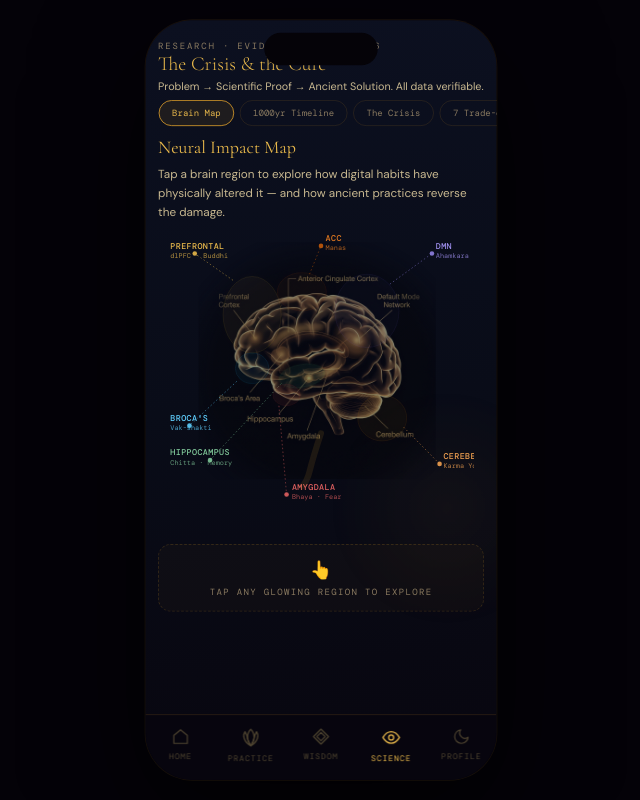
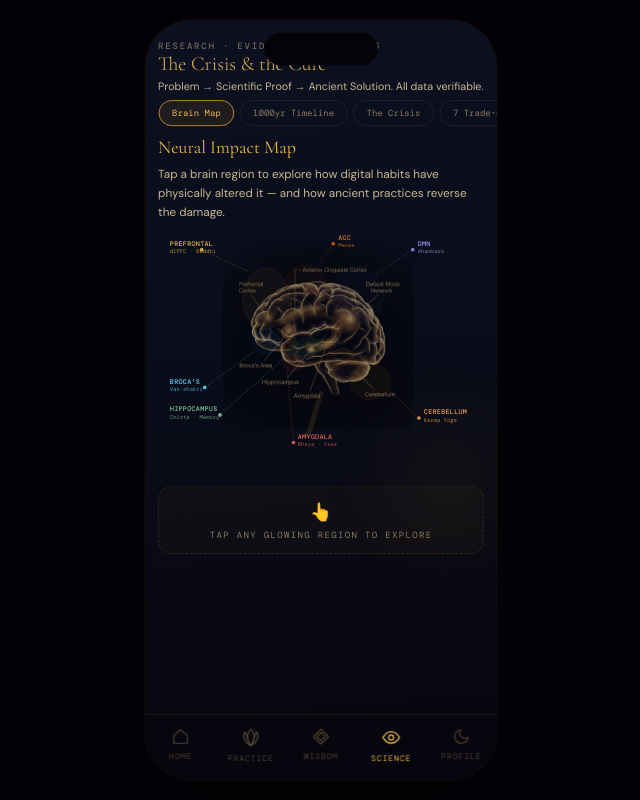
Before and after one commit to tejastarun007/Antahkarana-Cure-to-Brain-Rot, a Next.js app: page /science in a window 1280 px wide. Shown: the whole page, without its empty margins (319-959 px from the left). Built offline with nearby package versions, Linux system fonts and the light colour scheme.

Commit message:
fix: widen SVG viewBox to prevent text clipping, re-center brain and hotspots

```diff
--- a/src/app/(app)/science/page.tsx
+++ b/src/app/(app)/science/page.tsx
@@ -51,7 +51,7 @@ export default function Science() {
                 animation:'aura 7s ease-in-out infinite', pointerEvents:'none', zIndex:0
               }}/>
 
-              <svg viewBox="0 0 400 380" style={{width:'100%', height:'auto', position:'relative', zIndex:1}}>
+              <svg viewBox="0 0 500 380" style={{width:'100%', height:'auto', position:'relative', zIndex:1}}>
                 <defs>
                   {BRAIN_REGIONS.map(r => (
                     <filter key={`glow-${r.id}`} id={`glow-${r.id}`} x="-50%" y="-50%" width="200%" height="200%">
@@ -72,14 +72,14 @@ export default function Science() {
                     <stop offset="100%" stopColor="white" stopOpacity="0"/>
                   </radialGradient>
                   <mask id="vignetteMask">
-                    <rect width="400" height="380" fill="url(#vignette)"/>
+                    <rect width="500" height="380" fill="url(#vignette)"/>
                   </mask>
                 </defs>
 
                 {/* Real brain image as base layer */}
                 <image
                   href="/brain-regions.png"
-                  x="40" y="10" width="310" height="310"
+                  x="90" y="10" width="310" height="310"
                   opacity="0.55"
                   mask="url(#vignetteMask)"
                   style={{mixBlendMode:'screen'}}
@@ -89,97 +89,97 @@ export default function Science() {
 
                 {/* Prefrontal Cortex — front-top of brain */}
                 <g onClick={() => setSelectedRegion(selectedRegion === 'pfc' ? null : 'pfc')} style={{cursor:'pointer'}}>
-                  <ellipse cx="110" cy="105" rx="38" ry="50" fill={selectedRegion === 'pfc' ? '#e8b84b28' : '#e8b84b0a'}
+                  <ellipse cx="160" cy="105" rx="38" ry="50" fill={selectedRegion === 'pfc' ? '#e8b84b28' : '#e8b84b0a'}
                     filter={`url(#glow-pfc)`} stroke={selectedRegion === 'pfc' ? '#e8b84b' : '#e8b84b33'} strokeWidth={selectedRegion === 'pfc' ? '1.5' : '0.5'}
                     style={{transition:'all 0.4s ease'}}>
                     {selectedRegion === 'pfc' && <animate attributeName="opacity" values="0.6;1;0.6" dur="2.5s" repeatCount="indefinite"/>}
                   </ellipse>
-                  <line x1="85" y1="60" x2="35" y2="25" stroke="#e8b84b" strokeWidth="0.8" strokeDasharray="2,3" opacity="0.7"/>
-                  <circle cx="35" cy="25" r="3" fill="#e8b84b" opacity="0.9"/>
+                  <line x1="130" y1="60" x2="55" y2="25" stroke="#e8b84b" strokeWidth="0.8" strokeDasharray="2,3" opacity="0.7"/>
+                  <circle cx="55" cy="25" r="3" fill="#e8b84b" opacity="0.9"/>
                   <text x="3" y="19" fill="#e8b84b" fontSize="11" fontFamily="var(--mono)" letterSpacing="0.5" fontWeight="500">PREFRONTAL</text>
                   <text x="3" y="31" fill="#e8b84b" fontSize="9" fontFamily="var(--mono)" opacity="0.75">dlPFC · Buddhi</text>
                 </g>
 
                 {/* Anterior Cingulate Cortex — top center-deep */}
                 <g onClick={() => setSelectedRegion(selectedRegion === 'acc' ? null : 'acc')} style={{cursor:'pointer'}}>
-                  <ellipse cx="175" cy="75" rx="32" ry="25" fill={selectedRegion === 'acc' ? '#c45a0a33' : '#c45a0a0a'}
+                  <ellipse cx="225" cy="75" rx="32" ry="25" fill={selectedRegion === 'acc' ? '#c45a0a33' : '#c45a0a0a'}
                     filter={`url(#glow-acc)`} stroke={selectedRegion === 'acc' ? '#c45a0a' : '#c45a0a33'} strokeWidth={selectedRegion === 'acc' ? '1.5' : '0.5'}
                     style={{transition:'all 0.4s ease'}}>
                     {selectedRegion === 'acc' && <animate attributeName="opacity" values="0.6;1;0.6" dur="2.5s" repeatCount="indefinite"/>}
                   </ellipse>
-                  <line x1="185" y1="52" x2="200" y2="15" stroke="#c45a0a" strokeWidth="0.8" strokeDasharray="2,3" opacity="0.7"/>
-                  <circle cx="200" cy="15" r="3" fill="#c45a0a" opacity="0.9"/>
-                  <text x="206" y="9" fill="#e07820" fontSize="11" fontFamily="var(--mono)" letterSpacing="0.5" fontWeight="500">ACC</text>
-                  <text x="206" y="21" fill="#e07820" fontSize="9" fontFamily="var(--mono)" opacity="0.75">Manas</text>
+                  <line x1="245" y1="52" x2="270" y2="15" stroke="#c45a0a" strokeWidth="0.8" strokeDasharray="2,3" opacity="0.7"/>
+                  <circle cx="270" cy="15" r="3" fill="#c45a0a" opacity="0.9"/>
+                  <text x="278" y="9" fill="#e07820" fontSize="11" fontFamily="var(--mono)" letterSpacing="0.5" fontWeight="500">ACC</text>
+                  <text x="278" y="21" fill="#e07820" fontSize="9" fontFamily="var(--mono)" opacity="0.75">Manas</text>
                 </g>
 
                 {/* Default Mode Network — posterior/parietal */}
                 <g onClick={() => setSelectedRegion(selectedRegion === 'dmn' ? null : 'dmn')} style={{cursor:'pointer'}}>
-                  <ellipse cx="260" cy="100" rx="42" ry="48" fill={selectedRegion === 'dmn' ? '#7060c028' : '#7060c008'}
+                  <ellipse cx="310" cy="100" rx="42" ry="48" fill={selectedRegion === 'dmn' ? '#7060c028' : '#7060c008'}
                     filter={`url(#glow-dmn)`} stroke={selectedRegion === 'dmn' ? '#7060c0' : '#7060c033'} strokeWidth={selectedRegion === 'dmn' ? '1.5' : '0.5'}
                     style={{transition:'all 0.4s ease'}}>
                     {selectedRegion === 'dmn' && <animate attributeName="opacity" values="0.6;1;0.6" dur="2.5s" repeatCount="indefinite"/>}
                   </ellipse>
-                  <line x1="290" y1="65" x2="345" y2="25" stroke="#9080e0" strokeWidth="0.8" strokeDasharray="2,3" opacity="0.7"/>
-                  <circle cx="345" cy="25" r="3" fill="#9080e0" opacity="0.9"/>
-                  <text x="350" y="19" fill="#a090f0" fontSize="11" fontFamily="var(--mono)" letterSpacing="0.5" fontWeight="500">DMN</text>
-                  <text x="350" y="31" fill="#a090f0" fontSize="9" fontFamily="var(--mono)" opacity="0.75">Ahamkara</text>
+                  <line x1="340" y1="65" x2="400" y2="25" stroke="#9080e0" strokeWidth="0.8" strokeDasharray="2,3" opacity="0.7"/>
+                  <circle cx="400" cy="25" r="3" fill="#9080e0" opacity="0.9"/>
+                  <text x="408" y="19" fill="#a090f0" fontSize="11" fontFamily="var(--mono)" letterSpacing="0.5" fontWeight="500">DMN</text>
+                  <text x="408" y="31" fill="#a090f0" fontSize="9" fontFamily="var(--mono)" opacity="0.75">Ahamkara</text>
                 </g>
 
                 {/* Hippocampus — medial temporal deep */}
                 <g onClick={() => setSelectedRegion(selectedRegion === 'hpc' ? null : 'hpc')} style={{cursor:'pointer'}}>
-                  <ellipse cx="175" cy="185" rx="30" ry="15" fill={selectedRegion === 'hpc' ? '#52a87833' : '#52a87810'}
+                  <ellipse cx="225" cy="185" rx="30" ry="15" fill={selectedRegion === 'hpc' ? '#52a87833' : '#52a87810'}
                     filter={`url(#glow-hpc)`} stroke={selectedRegion === 'hpc' ? '#52a878' : '#52a87833'} strokeWidth={selectedRegion === 'hpc' ? '1.5' : '0.5'}
-                    transform="rotate(-10,175,185)" style={{transition:'all 0.4s ease'}}>
+                    transform="rotate(-10,225,185)" style={{transition:'all 0.4s ease'}}>
                     {selectedRegion === 'hpc' && <animate attributeName="opacity" values="0.6;1;0.6" dur="2.5s" repeatCount="indefinite"/>}
                   </ellipse>
-                  <line x1="148" y1="195" x2="55" y2="295" stroke="#80c89a" strokeWidth="0.8" strokeDasharray="2,3" opacity="0.7"/>
-                  <circle cx="55" cy="295" r="3" fill="#80c89a" opacity="0.9"/>
+                  <line x1="198" y1="195" x2="85" y2="295" stroke="#80c89a" strokeWidth="0.8" strokeDasharray="2,3" opacity="0.7"/>
+                  <circle cx="85" cy="295" r="3" fill="#80c89a" opacity="0.9"/>
                   <text x="3" y="289" fill="#80c89a" fontSize="11" fontFamily="var(--mono)" letterSpacing="0.5" fontWeight="500">HIPPOCAMPUS</text>
                   <text x="3" y="301" fill="#80c89a" fontSize="9" fontFamily="var(--mono)" opacity="0.75">Chitta · Memory</text>
                 </g>
 
                 {/* Amygdala — deep temporal, near hippocampus */}
                 <g onClick={() => setSelectedRegion(selectedRegion === 'amg' ? null : 'amg')} style={{cursor:'pointer'}}>
-                  <ellipse cx="155" cy="210" rx="18" ry="14" fill={selectedRegion === 'amg' ? '#c0404044' : '#c0404012'}
+                  <ellipse cx="205" cy="210" rx="18" ry="14" fill={selectedRegion === 'amg' ? '#c0404044' : '#c0404012'}
                     filter={`url(#glow-amg)`} stroke={selectedRegion === 'amg' ? '#c04040' : '#c0404033'} strokeWidth={selectedRegion === 'amg' ? '1.5' : '0.5'}
                     style={{transition:'all 0.4s ease'}}>
                     {selectedRegion === 'amg' && <animate attributeName="opacity" values="0.6;1;0.6" dur="1.8s" repeatCount="indefinite"/>}
                   </ellipse>
-                  <line x1="145" y1="224" x2="155" y2="340" stroke="#e06060" strokeWidth="0.8" strokeDasharray="2,3" opacity="0.7"/>
-                  <circle cx="155" cy="340" r="3" fill="#e06060" opacity="0.9"/>
-                  <text x="162" y="334" fill="#e06060" fontSize="11" fontFamily="var(--mono)" letterSpacing="0.5" fontWeight="500">AMYGDALA</text>
-                  <text x="162" y="346" fill="#e06060" fontSize="9" fontFamily="var(--mono)" opacity="0.75">Bhaya · Fear</text>
+                  <line x1="195" y1="224" x2="205" y2="340" stroke="#e06060" strokeWidth="0.8" strokeDasharray="2,3" opacity="0.7"/>
+                  <circle cx="205" cy="340" r="3" fill="#e06060" opacity="0.9"/>
+                  <text x="212" y="334" fill="#e06060" fontSize="11" fontFamily="var(--mono)" letterSpacing="0.5" fontWeight="500">AMYGDALA</text>
+                  <text x="212" y="346" fill="#e06060" fontSize="9" fontFamily="var(--mono)" opacity="0.75">Bhaya · Fear</text>
                 </g>
 
                 {/* Broca's Area — lower frontal */}
                 <g onClick={() => setSelectedRegion(selectedRegion === 'bca' ? null : 'bca')} style={{cursor:'pointer'}}>
-                  <ellipse cx="110" cy="175" rx="22" ry="20" fill={selectedRegion === 'bca' ? '#38bdf833' : '#38bdf80a'}
+                  <ellipse cx="160" cy="175" rx="22" ry="20" fill={selectedRegion === 'bca' ? '#38bdf833' : '#38bdf80a'}
                     filter={`url(#glow-bca)`} stroke={selectedRegion === 'bca' ? '#38bdf8' : '#38bdf833'} strokeWidth={selectedRegion === 'bca' ? '1.5' : '0.5'}
                     style={{transition:'all 0.4s ease'}}>
                     {selectedRegion === 'bca' && <animate attributeName="opacity" values="0.6;1;0.6" dur="2.5s" repeatCount="indefinite"/>}
                   </ellipse>
-                  <line x1="90" y1="192" x2="28" y2="250" stroke="#60d0ff" strokeWidth="0.8" strokeDasharray="2,3" opacity="0.7"/>
-                  <circle cx="28" cy="250" r="3" fill="#60d0ff" opacity="0.9"/>
+                  <line x1="140" y1="192" x2="60" y2="250" stroke="#60d0ff" strokeWidth="0.8" strokeDasharray="2,3" opacity="0.7"/>
+                  <circle cx="60" cy="250" r="3" fill="#60d0ff" opacity="0.9"/>
                   <text x="3" y="244" fill="#60d0ff" fontSize="11" fontFamily="var(--mono)" letterSpacing="0.5" fontWeight="500">BROCA&apos;S</text>
                   <text x="3" y="256" fill="#60d0ff" fontSize="9" fontFamily="var(--mono)" opacity="0.75">Vak-shakti</text>
                 </g>
 
                 {/* Cerebellum — posterior bottom */}
                 <g onClick={() => setSelectedRegion(selectedRegion === 'cbl' ? null : 'cbl')} style={{cursor:'pointer'}}>
-                  <ellipse cx="280" cy="240" rx="32" ry="30" fill={selectedRegion === 'cbl' ? '#f0903028' : '#f0903008'}
+                  <ellipse cx="330" cy="240" rx="32" ry="30" fill={selectedRegion === 'cbl' ? '#f0903028' : '#f0903008'}
                     filter={`url(#glow-cbl)`} stroke={selectedRegion === 'cbl' ? '#f09030' : '#f0903033'} strokeWidth={selectedRegion === 'cbl' ? '1.5' : '0.5'}
                     style={{transition:'all 0.4s ease'}}>
                     {selectedRegion === 'cbl' && <animate attributeName="opacity" values="0.6;1;0.6" dur="2.5s" repeatCount="indefinite"/>}
                   </ellipse>
-                  <line x1="308" y1="252" x2="355" y2="300" stroke="#f0a050" strokeWidth="0.8" strokeDasharray="2,3" opacity="0.7"/>
-                  <circle cx="355" cy="300" r="3" fill="#f0a050" opacity="0.9"/>
-                  <text x="360" y="294" fill="#f0a050" fontSize="11" fontFamily="var(--mono)" letterSpacing="0.5" fontWeight="500">CEREBELLUM</text>
-                  <text x="360" y="306" fill="#f0a050" fontSize="9" fontFamily="var(--mono)" opacity="0.75">Karma Yoga</text>
+                  <line x1="358" y1="252" x2="410" y2="300" stroke="#f0a050" strokeWidth="0.8" strokeDasharray="2,3" opacity="0.7"/>
+                  <circle cx="410" cy="300" r="3" fill="#f0a050" opacity="0.9"/>
+                  <text x="418" y="294" fill="#f0a050" fontSize="11" fontFamily="var(--mono)" letterSpacing="0.5" fontWeight="500">CEREBELLUM</text>
+                  <text x="418" y="306" fill="#f0a050" fontSize="9" fontFamily="var(--mono)" opacity="0.75">Karma Yoga</text>
                 </g>
 
                 {/* Brain stem */}
-                <path d="M200,260 C195,275 190,290 185,310 C183,318 180,325 175,330"
+                <path d="M250,260 C245,275 240,290 235,310 C233,318 230,325 225,330"
                   stroke="rgba(200,144,42,0.12)" strokeWidth="8" fill="none" strokeLinecap="round"/>
               </svg>
             </div>
```
